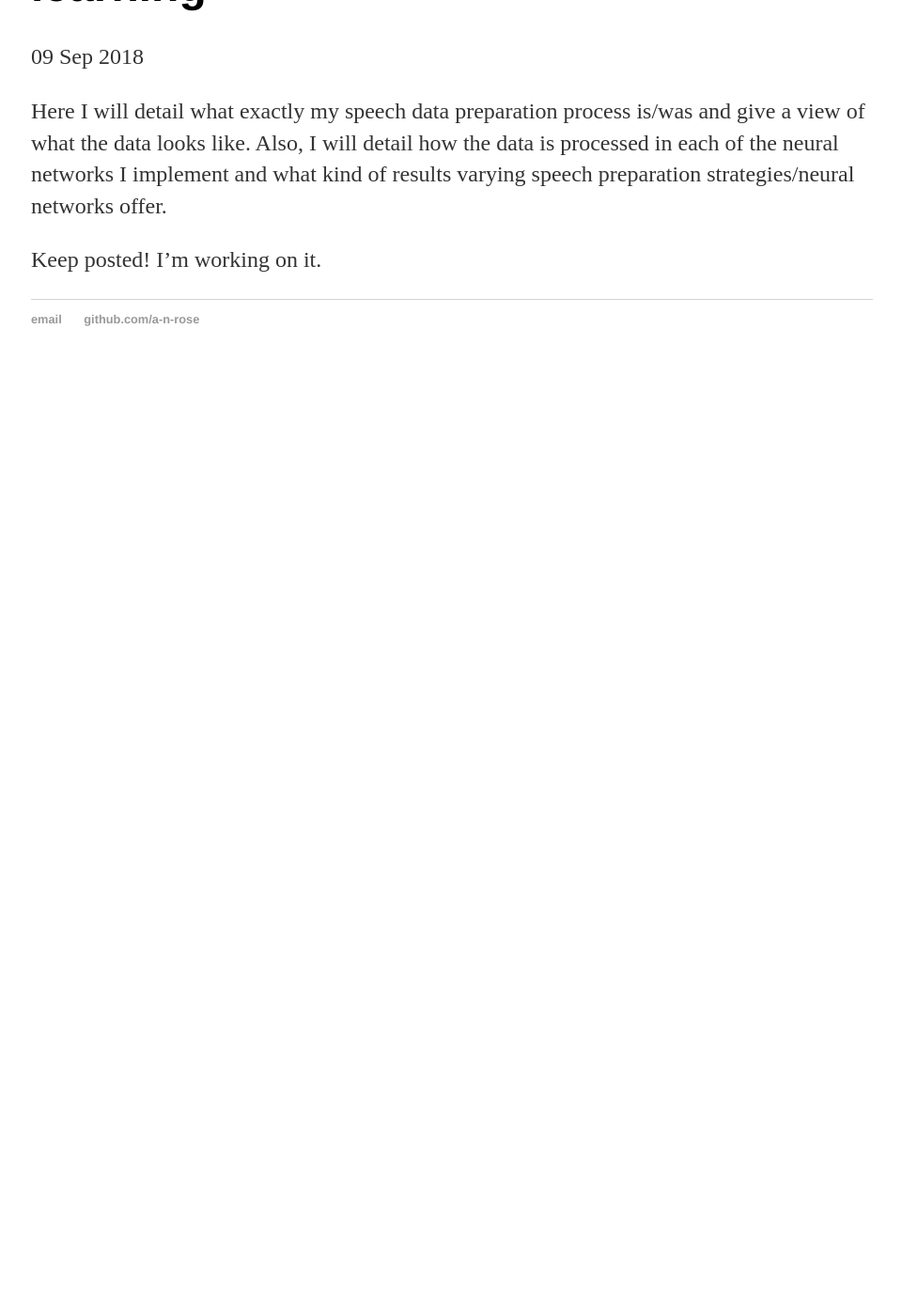
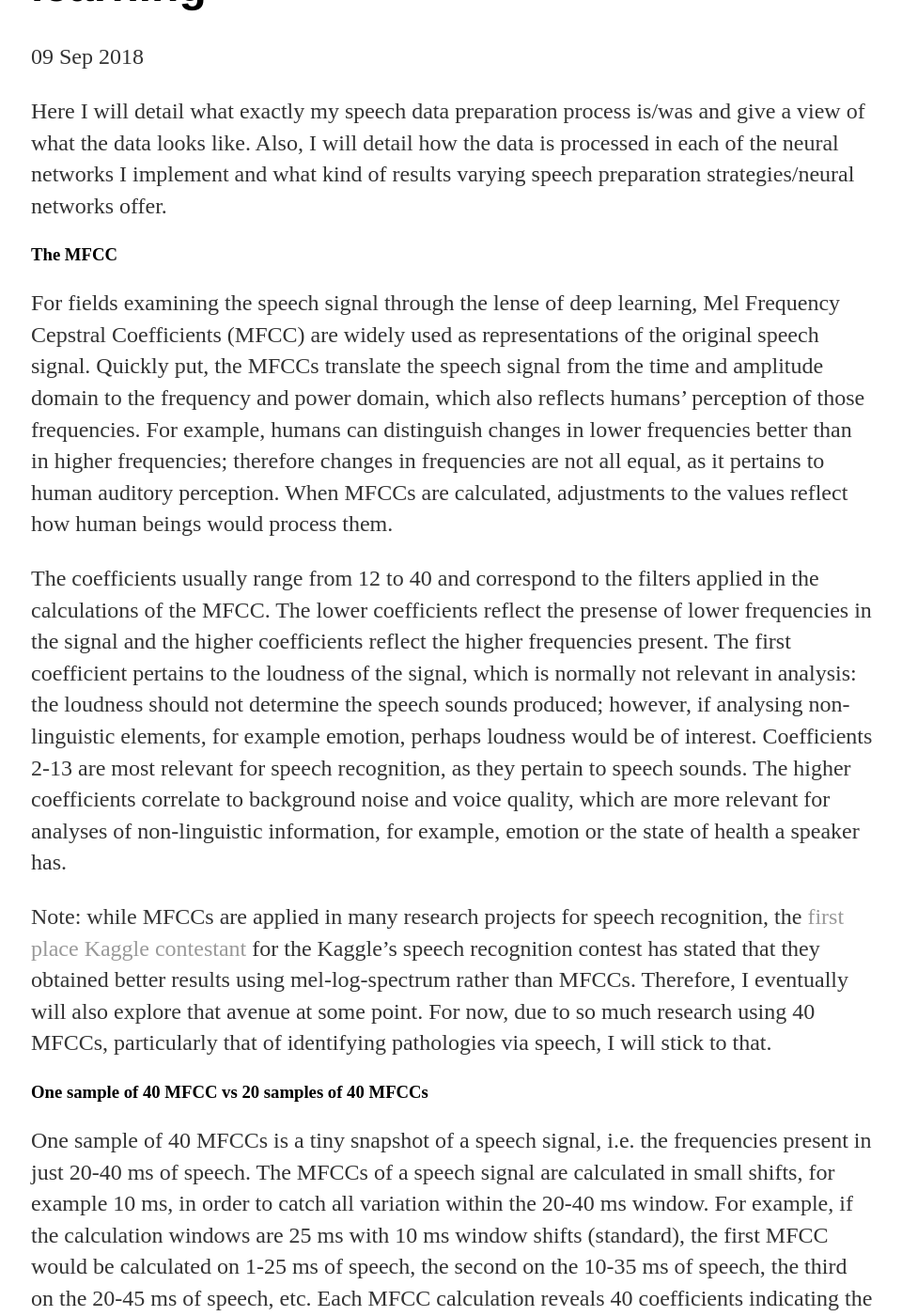
Before and after one commit to a-n-rose/a-n-rose.github.io, a Jekyll site: the page built from _posts/2018-09-09-MFCC-extraction-prep-speech-4-deep-learning.md, in a window 1280 px wide and 1400 px high, scrolled down 208 px. Shown: the whole window at 94% size, without its empty margins (159-1119 px from the left). Built offline with Jekyll 4.4.1, drawn with Linux system fonts in a browser that asks for light colours; before the commit the page ends 900 px from its top, so only the background shows below that; some of the changed text lies outside the part shown.

```diff
--- a/_posts/2018-09-09-MFCC-extraction-prep-speech-4-deep-learning.md
+++ b/_posts/2018-09-09-MFCC-extraction-prep-speech-4-deep-learning.md
@@ -6,4 +6,22 @@
 
 Here I will detail what exactly my speech data preparation process is/was and give a view of what the data looks like. Also, I will detail how the data is processed in each of the neural networks I implement and what kind of results varying speech preparation strategies/neural networks offer.
 
-Keep posted! I'm working on it.
+### The MFCC
+
+For fields examining the speech signal through the lense of deep learning, Mel Frequency Cepstral Coefficients (MFCC) are widely used as representations of the original speech signal. Quickly put, the MFCCs translate the speech signal from the time and amplitude domain to the frequency and power domain, which also reflects humans' perception of those frequencies. For example, humans can distinguish changes in lower frequencies better than in higher frequencies; therefore changes in frequencies are not all equal, as it pertains to human auditory perception. When MFCCs are calculated, adjustments to the values reflect how human beings would process them.
+
+The coefficients usually range from 12 to 40 and correspond to the filters applied in the calculations of the MFCC. The lower coefficients reflect the presense of lower frequencies in the signal and the higher coefficients reflect the higher frequencies present. The first coefficient pertains to the loudness of the signal, which is normally not relevant in analysis: the loudness should not determine the speech sounds produced; however, if analysing non-linguistic elements, for example emotion, perhaps loudness would be of interest. Coefficients 2-13 are most relevant for speech recognition, as they pertain to speech sounds. The higher coefficients correlate to background noise and voice quality, which are more relevant for analyses of non-linguistic information, for example, emotion or the state of health a speaker has.
+
+Note: while MFCCs are applied in many research projects for speech recognition, the <a href="https://www.kaggle.com/c/tensorflow-speech-recognition-challenge/discussion/46945#latest-363147">first place Kaggle contestant</a> for the Kaggle's speech recognition contest has stated that they obtained better results using mel-log-spectrum rather than MFCCs. Therefore, I eventually will also explore that avenue at some point. For now, due to so much research using 40 MFCCs, particularly that of identifying pathologies via speech, I will stick to that.
+
+### One sample of 40 MFCC vs 20 samples of 40 MFCCs
+
+One sample of 40 MFCCs is a tiny snapshot of a speech signal, i.e. the frequencies present in just 20-40 ms of speech. The MFCCs of a speech signal are calculated in small shifts, for example 10 ms, in order to catch all variation within the 20-40 ms window. For example, if the calculation windows are 25 ms with 10 ms window shifts (standard), the first MFCC would be calculated on 1-25 ms of speech, the second on the 10-35 ms of speech, the third on the 20-45 ms of speech, etc. Each MFCC calculation reveals 40 coefficients indicating the presense of frequencies in each tiny segment.
+
+One sample of MFCCs will not reveal enough information to identify which sound is produced; however, it still may be relevant to show what non-linguistic features are present. For example, if millions of MFCC samples are fed to a simple artificial neural network (ANN), which trains on unordered data, there still may result in models useful for identifiying gender, health, emotion of the speaker. This is because such speaker features are constant (in the context of a short speech signal). Usually, a speaker's emotion does not change over the process of milliseconds.
+
+To identify changes of speech sounds over a period of milliseconds, a series of MFCC samples are necessary. If a series of MFCCs are examined, those are useful to infer speech sounds produced.
+
+#### 40 MFCC samples
+![Imgur](https://i.imgur.com/9rT4FLI.png)
+##### Take a look at the patterns evident in this picture. Each 'column' is a snippet of 25 ms of speech from a production of the word 'hippopotamus'. The blue row shows the amplitude (i.e. the first MFCC coefficient). In this row you can speculate which parts of the word were 'voiced' or had higher energy - the darker blue parts ('i','o','otams') and which parts didn't - the whiter parts ('pp','p', possibly 't'). The coefficients 2-13 require a bit more study; they are more specifically relevant to the actual sounds rather than their energy levels. And the coefficients 20 upwards reveal a clear pattern that at first glance looks to be stress: secondary stress at 'po' and primary stress at 'pot'.
```
